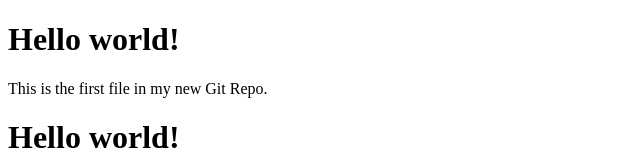
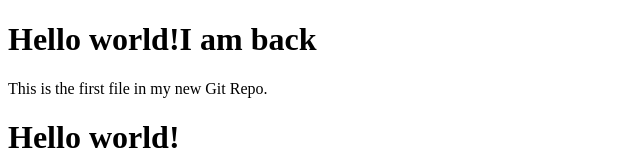
Before and after one commit to vinaypolasani7/Hi, a plain HTML site: page index.html in a window 1280 px wide. Shown: the top 160 px of the page, without its empty margins (0-640 px from the left). Drawn offline with Linux system fonts and the light colour scheme.

Commit message:
Update index.html

```diff
--- a/index.html
+++ b/index.html
@@ -5,7 +5,7 @@
 </head>
 <body>
 
-<h1>Hello world!</h1>
+<h1>Hello world!I am back</h1>
 <p>This is the first file in my new Git Repo.</p>
 <h1>Hello world!</h1>
 <div><img src="img_hello_world.jpg" alt="Hello World from Space" style="width:100%;max-width:640px"></div>
```
